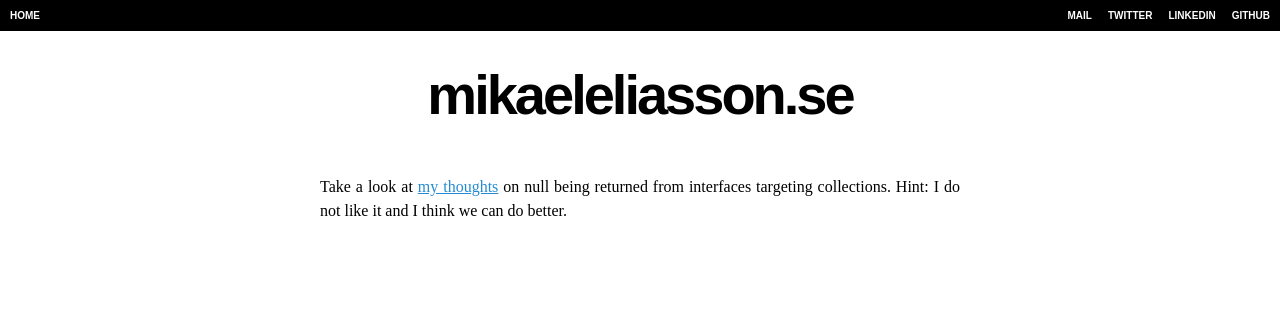
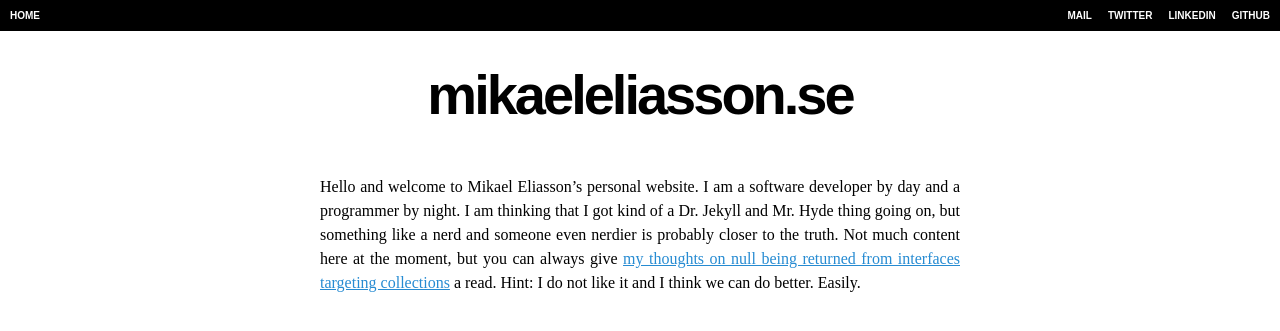
Before and after one commit to meliasson/meliasson.github.io, a Jekyll site: the page built from index.markdown, in a window 1280 px wide. Shown: the top 331 px of the page. Built offline with Jekyll 4.4.1, drawn with Linux system fonts in a browser that asks for light colours.

Commit message:
Update index page

```diff
--- a/index.markdown
+++ b/index.markdown
@@ -2,4 +2,4 @@
 layout: home
 title: mikaeleliasson.se
 ---
-Take a look at [my thoughts]({{ site.baseurl }}{% post_url 2019-10-03-collections-are-we-still-returning-null %}) on null being returned from interfaces targeting collections. Hint: I do not like it and I think we can do better.
+Hello and welcome to Mikael Eliasson's personal website. I am a software developer by day and a programmer by night. I am thinking that I got kind of a Dr. Jekyll and Mr. Hyde thing going on, but something like a nerd and someone even nerdier is probably closer to the truth. Not much content here at the moment, but you can always give [my thoughts on null being returned from interfaces targeting collections]({{ site.baseurl }}{% post_url 2019-10-03-collections-are-we-still-returning-null %}) a read. Hint: I do not like it and I think we can do better. Easily.
```
